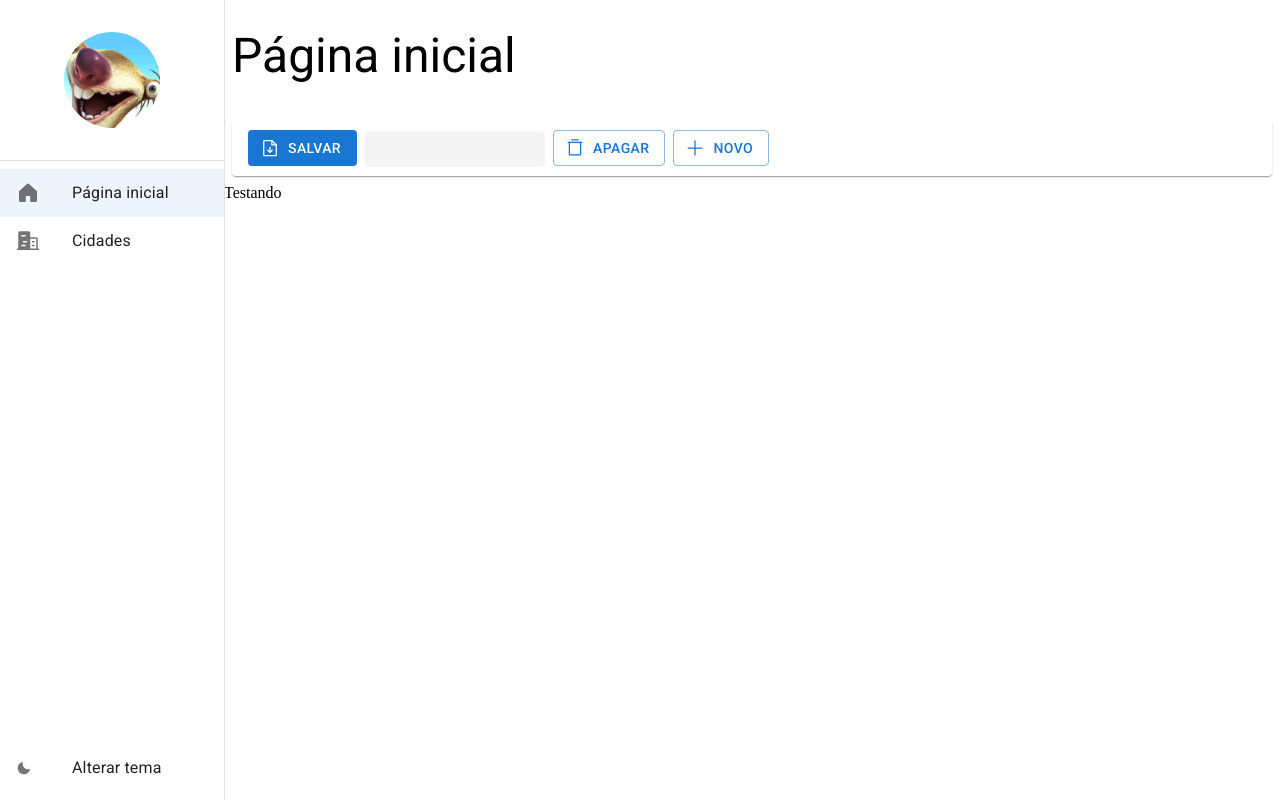
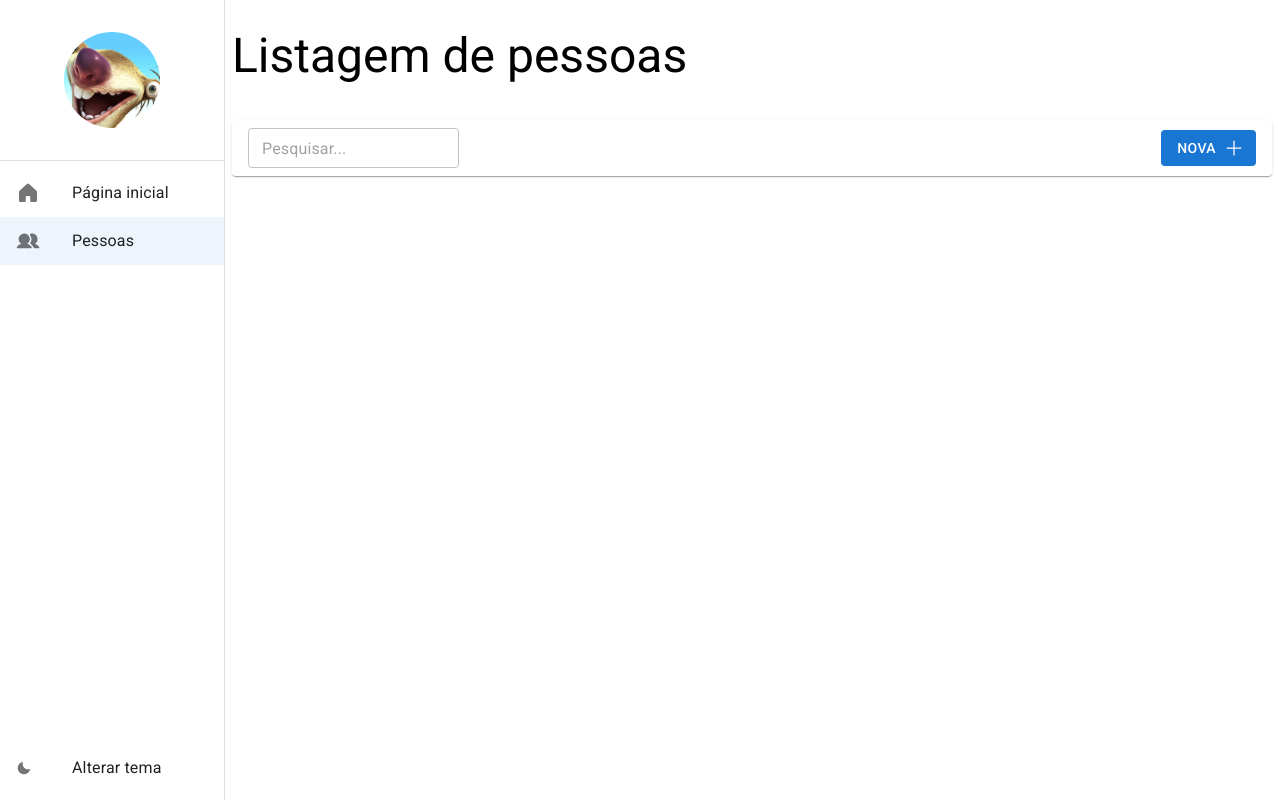
Before and after one commit to Gustavo-Vinicius/praticing-react-material-ui, a React (Vite) app: page /pessoas in a window 1280 px wide. Before the commit this address led to /pagina-inicial. Built offline with nearby package versions, Linux system fonts and the light colour scheme; data requests are answered from the project's data file.

Commit message:
feat : Adicionando o primeiro metodo de getAll na listagem de pessoas.

```diff
--- a/src/app/pages/cidades/ListagemDeCidades.Tsx
+++ /dev/null
@@ -1,29 +0,0 @@
-import React, { useMemo } from "react";
-import { useSearchParams } from "react-router-dom";
-import { FerramentasDeListagem } from "../../shared/components";
-import { LayoutBaseDePagina } from "../../shared/layouts";
-
-export const ListagemDeCidade: React.FC = () => {
-
-    const [searchParams, setSearchParams] = useSearchParams();
-
-    const busca = useMemo(() => {
-        return searchParams.get('busca') || '';
-    }, [searchParams]);
-
-    return (
-        <LayoutBaseDePagina
-            titulo='Listagem de cidades'
-            barraDeFerramentas={
-                <FerramentasDeListagem
-                    mostrarInputBusca
-                    textoBotaoNovo='Nova'
-                    textoDaBusca={busca}
-                    aoMudarTextDeBusca={texto => setSearchParams({busca: texto}, {replace: true})}
-                />
-            }
-        >
-
-        </LayoutBaseDePagina>
-    );
-}
--- /dev/null
+++ b/src/app/pages/cidades/ListagemDePessoas.Tsx
@@ -0,0 +1,41 @@
+import useEnhancedEffect from "@mui/material/utils/useEnhancedEffect";
+import React, { useEffect, useMemo } from "react";
+import { useSearchParams } from "react-router-dom";
+import { FerramentasDeListagem } from "../../shared/components";
+import { LayoutBaseDePagina } from "../../shared/layouts";
+import { PessoaService } from "../../shared/services/api/pessoas/PessoaService";
+
+export const ListagemDePessoas: React.FC = () => {
+
+    const [searchParams, setSearchParams] = useSearchParams();
+
+    const busca = useMemo(() => {
+        return searchParams.get('busca') || '';
+    }, [searchParams]);
+
+    useEffect(() => {
+        PessoaService.getAll().then((result) => {
+            if (result instanceof Error) {
+                alert(result.message)
+            }else{
+                console.log(result)
+            }
+        })
+    }, [])
+
+    return (
+        <LayoutBaseDePagina
+            titulo='Listagem de pessoas'
+            barraDeFerramentas={
+                <FerramentasDeListagem
+                    mostrarInputBusca
+                    textoBotaoNovo='Nova'
+                    textoDaBusca={busca}
+                    aoMudarTextDeBusca={texto => setSearchParams({ busca: texto }, { replace: true })}
+                />
+            }
+        >
+
+        </LayoutBaseDePagina>
+    );
+}
--- a/src/app/pages/index.ts
+++ b/src/app/pages/index.ts
@@ -1,2 +1,2 @@
 export * from './dashboard/Dashboard';
-export * from './cidades/ListagemDeCidades';
+export * from './cidades/ListagemDePessoas';
--- a/src/app/routes/index.tsx
+++ b/src/app/routes/index.tsx
@@ -1,10 +1,10 @@
-import { Buildings, House } from 'phosphor-react';
+import { House, Users } from 'phosphor-react';
 import { useEffect } from 'react';
 import {Routes, Route, Navigate} from 'react-router-dom';
 import { useDrawerContext } from '../shared/contexts';
 import {
     Dashboard,
-    ListagemDeCidade
+    ListagemDePessoas
  } from '../pages';
 
 export const AppRoutes = () => {
@@ -19,9 +19,9 @@
                icon : <House weight='fill'/>,
             },
             {
-               label : 'Cidades',
-               path : '/cidades',
-               icon : <Buildings  weight='fill'/>,
+               label : 'Pessoas',
+               path : '/pessoas',
+               icon : <Users weight='fill'/>,
             }
         ])
     }, []);
@@ -29,7 +29,7 @@
     return(
         <Routes>
             <Route path='/pagina-inicial' element = {<Dashboard/>}/>
-            <Route path='/cidades' element = {<ListagemDeCidade/>}/>
+            <Route path='/pessoas' element = {<ListagemDePessoas/>}/>
             {/* <Route path='/cidades/detalhe/:id' element = {<Dashboard/>}/> */}
 
             <Route path='*' element = {<Navigate to = '/pagina-inicial'/>}/>
--- a/src/app/shared/services/api/pessoas/Pessoas.ts
+++ b/src/app/shared/services/api/pessoas/PessoaService.ts
@@ -95,7 +95,7 @@
  };
 
 
-export const PessoasService = {
+export const PessoaService = {
     getAll,
     getById,
     create,
```
